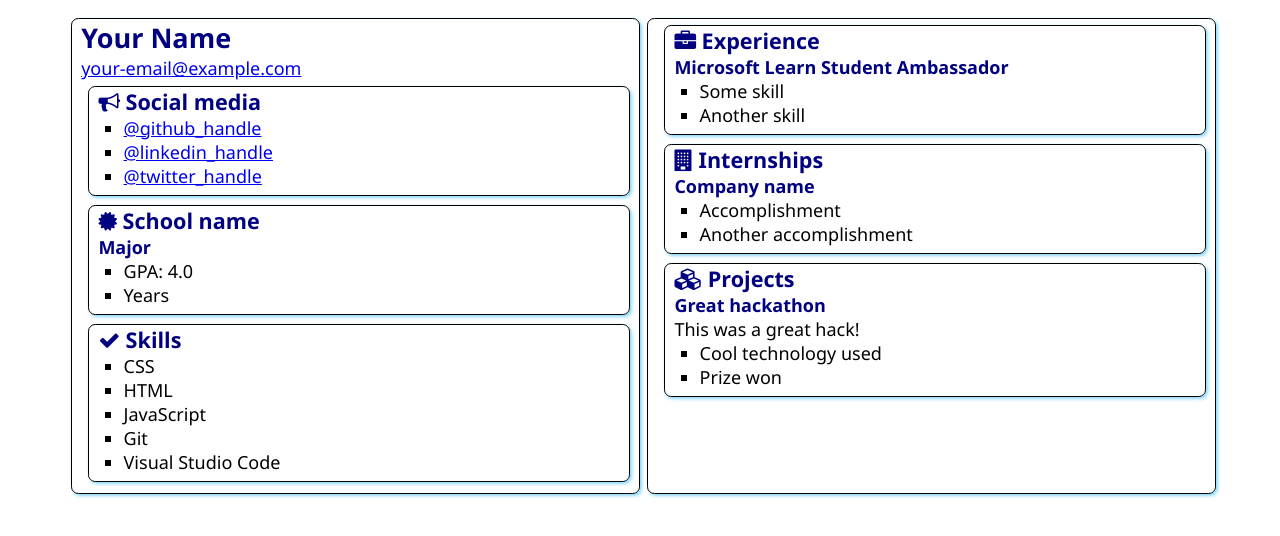
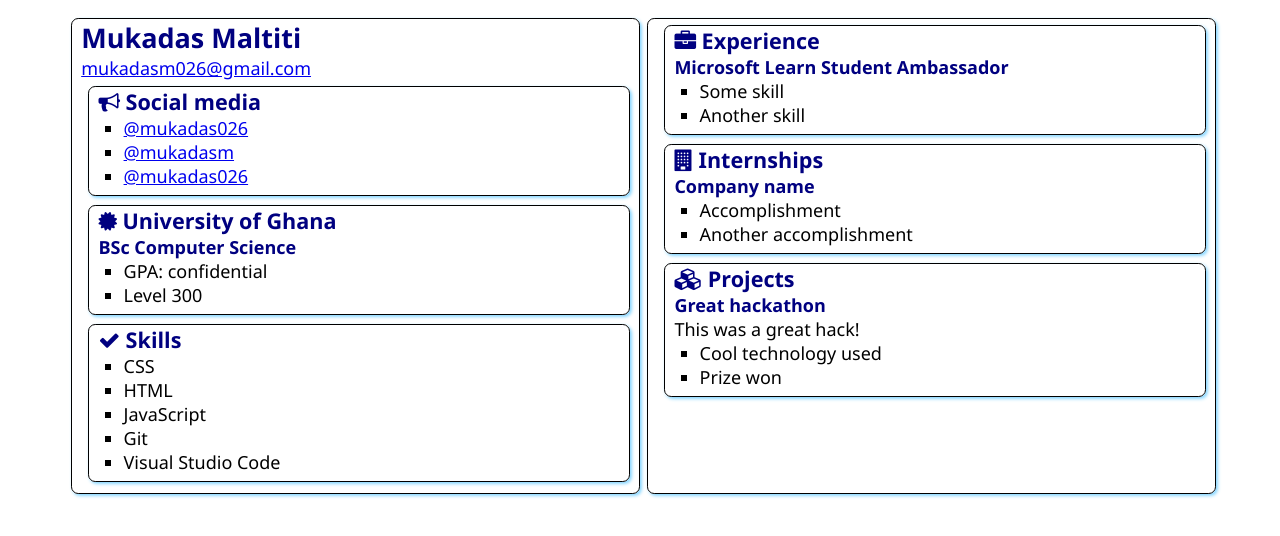
Before and after one commit to mukadas026/SATechnicalOnboarding, a plain HTML site: page src/index.html in a window 1280 px wide. Drawn offline with Linux system fonts and the light colour scheme.

Commit message:
add personal information to make the page more personal

```diff
--- a/src/index.html
+++ b/src/index.html
@@ -12,8 +12,8 @@
 <body>
     <main>
         <article class="box">
-            <h1>Your Name</h1>
-            <div><a href="mailto:your.email@example.com">your-email@example.com</a></div>
+            <h1>Mukadas Maltiti</h1>
+            <div><a href="mailto:mukadasm026@gmail.com">mukadasm026@gmail.com</a></div>
 
             <section class="box">
                 <h2>
@@ -21,9 +21,9 @@
                     Social media
                 </h2>
                 <ul>
-                    <li><a href="https://github.com/<handle>">@github_handle</a></li>
-                    <li><a href="https://linkedin.com/in/<handle>">@linkedin_handle</a></li>
-                    <li><a href="https://twitter.com/<handle>">@twitter_handle</a></li>
+                    <li><a href="https://github.com/mukadas026">@mukadas026</a></li>
+                    <li><a href="https://linkedin.com/in/mukadasm">@mukadasm</a></li>
+                    <li><a href="https://twitter.com/mukadas026">@mukadas026</a></li>
                 </ul>
             </section>
 
@@ -31,12 +31,12 @@
                 <div class="education">
                     <h2>
                         <i class="fa fa-certificate" aria-hidden="true"></i>
-                        School name
+                        University of Ghana
                     </h2>
-                    <h3>Major</h3>
+                    <h3>BSc Computer Science</h3>
                     <ul>
-                        <li>GPA: 4.0</li>
-                        <li>Years</li>
+                        <li>GPA: confidential</li>
+                        <li>Level 300</li>
                     </ul>
                 </div>
             </section>
```
